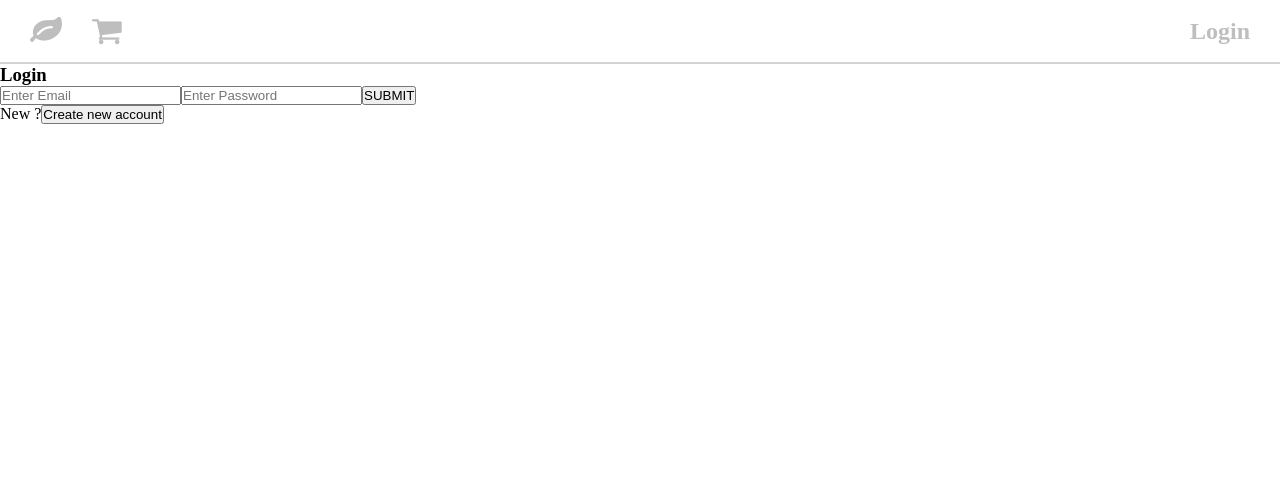
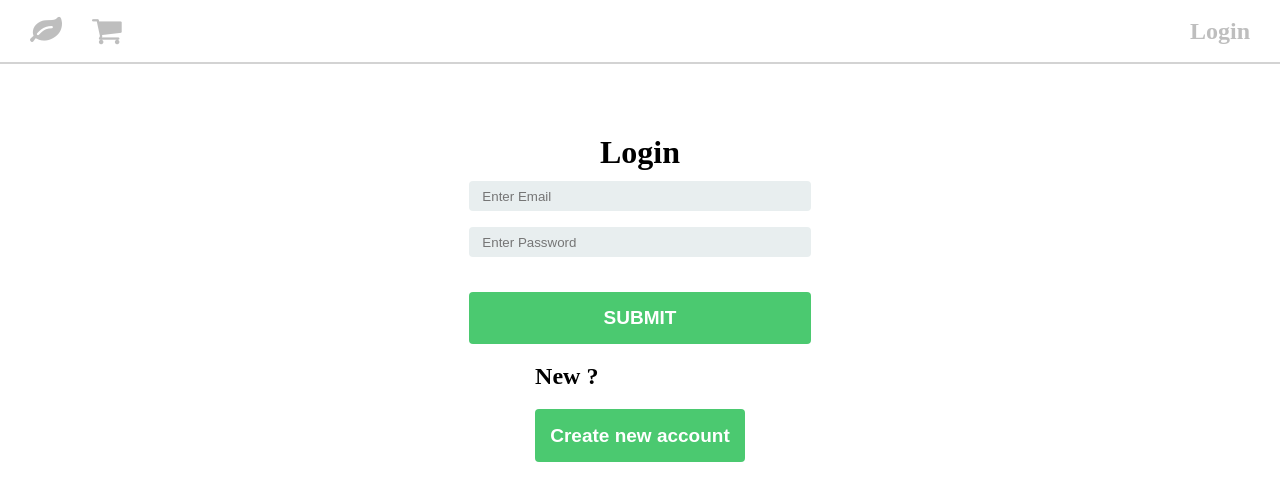
Before and after one commit to prakhar308/e-commerce-client, a React (Create React App) app: page /login in a window 1280 px wide. Shown: the top 500 px of the page. Built offline with nearby package versions, Linux system fonts and the light colour scheme.

Commit message:
add styling to Checkout page

```diff
--- a/src/components/App.js
+++ b/src/components/App.js
@@ -6,8 +6,8 @@ import HomePage from './HomePage/HomePage';
 import Cart from '../containers/Cart/Cart'
 import { tryAutoSignin } from  '../actions/'
 import Navbar from '../containers/Navbar/Navbar'
-import AuthForm from '../containers/AuthForm'
-import Checkout from '../containers/Checkout'
+import AuthForm from '../containers/AuthForm/AuthForm'
+import Checkout from '../containers/Checkout/Checkout'
 import OrderConfirmed from '../containers/OrderConfirmed'
 
 class App extends Component {
--- a/src/components/OrderSummary.js
+++ b/src/components/OrderSummary.js
@@ -1,20 +1,25 @@
 import React from 'react';
+
+import classes from '../containers/Checkout/Checkout.module.css'
 
 const OrderSummary = (props) => {
    const { cart, totalPrice } = props.cart;
    return (
-      <div>
+      <div className={classes.OrderSummar}>
          <h2>Order Summary</h2>
          <p>You have {cart.length} items in your cart.</p>
          {
             cart.map((cartItem) => (
-               <div
-                  key={cartItem._id}>
-                  {cartItem.qty}{' '}x{' '}{cartItem.name}{' '}${cartItem.price}
+               <div key={cartItem._id} className={classes.CartItem}>
+                  <div>{cartItem.qty}{' '}x{' '}{cartItem.name}</div>
+                  <div>${cartItem.price}</div>
                </div>
             ))
          }
-         <p><strong>Total {totalPrice}</strong></p>
+         <div className={classes.CartItem}>
+            <div>Total</div>
+            <div>${totalPrice}</div>
+         </div>
       </div>
    )
 }
--- a/src/containers/AddressForm.js
+++ b/src/containers/AddressForm.js
@@ -2,6 +2,7 @@ import React, { Component } from 'react';
 import { connect } from 'react-redux';
 
 import { placeOrder } from '../actions/';
+import classes from './Checkout/Checkout.module.css'
 
 class AddressForm extends Component {
    constructor(props) {
@@ -29,7 +30,7 @@ class AddressForm extends Component {
    render() {
       const { name, street, locality, city, pincode } = this.state;
       return (
-         <div>
+         <div className={classes.AddressForm}>
             <form onSubmit={this.handleSubmit}>
                <label htmlFor="name">Name</label>
                <input
--- a/src/containers/AuthForm.js
+++ /dev/null
@@ -1,114 +0,0 @@
-import React, { Component } from 'react';
-import { connect } from 'react-redux';
-import { Redirect } from 'react-router-dom'
-
-import { auth } from '../actions/'
-
-class AuthForm extends Component {
-   constructor(props) {
-      super(props);
-      this.state = {
-         name: "",
-         email: "",
-         password: "",
-         isLogin: true,
-      }
-   }
-
-   handleChange = e => {
-      this.setState({ [e.target.name]: e.target.value });
-   }
-
-   switchAuthMode = () => {
-      this.setState(prevState => ({
-         isLogin: !this.state.isLogin
-      }))
-   }
-
-   handleSubmit = e => {
-      const { email, password, isLogin, name } = this.state;
-      e.preventDefault();
-      this.props.onAuth(email, password, isLogin, name)
-   }
-
-   render() {
-      const { email, password, isLogin, name } = this.state;
-      const { error, isAuthenticated } = this.props;
-
-      let authRedirect = null;
-      // if user is already signedin then redirect user
-      if (isAuthenticated) {
-         authRedirect = <Redirect to="/" />
-      }
-
-      let errorMessage = null;
-      if (error) {
-         errorMessage = error
-      }
-
-      return (
-         <div>
-            {authRedirect}
-            {errorMessage}
-            <h3>{isLogin ? 'Login' : 'Signup'}</h3>
-            <form onSubmit={this.handleSubmit}>
-               {!isLogin && (
-                  <input
-                     type="text"
-                     name="name"
-                     placeholder="Enter Name"
-                     value={name}
-                     onChange={this.handleChange}
-                  />
-               )}
-               <input
-                  type="text"
-                  name="email"
-                  placeholder="Enter Email"
-                  value={email}
-                  onChange={this.handleChange}
-               />
-               <input
-                  type="password"
-                  name="password"
-                  placeholder="Enter Password"
-                  value={password}
-                  onChange={this.handleChange}
-               />
-               <button>SUBMIT</button>
-            </form>
-            {
-               isLogin
-               ? (
-                     <div>
-                        New ?
-                        <button
-                           onClick={this.switchAuthMode}
-                        >Create new account</button>
-                     </div>
-                  )
-               : (
-                     <div>
-                        Already have an account
-                        <button
-                           onClick={this.switchAuthMode}
-                        >Login</button>
-                     </div>
-                  )
-            }
-         </div>
-      )
-   }
-}
-
-const mapStateToProps = state => ({
-   ...state.user
-})
-
-const mapDispatchToProps = dispatch => ({
-   onAuth: (email, password, isLogin, name) => {
-      dispatch(auth(email, password, isLogin, name))
-   }
-})
-
-export default connect(mapStateToProps, mapDispatchToProps)(AuthForm);
--- a/src/containers/Checkout.js
+++ b/src/containers/Checkout/Checkout.js
@@ -2,10 +2,12 @@ import React, { Component } from 'react';
 import { connect } from 'react-redux';
 import { Redirect } from 'react-router-dom';
 
-import AddressForm from '../containers/AddressForm'
-import OrderSummary from '../components/OrderSummary'
-import { fetchCart } from '../actions/';
-import withAuthenticate from '../HOC/withAuthenticate'
+import AddressForm from '../../containers/AddressForm'
+import OrderSummary from '../../components/OrderSummary'
+import { fetchCart } from '../../actions/';
+import withAuthenticate from '../../HOC/withAuthenticate'
+
+import classes from './Checkout.module.css'
 
 class Checkout extends Component {
    componentDidMount() {
@@ -17,10 +19,12 @@ class Checkout extends Component {
       const purchased = this.props.order.purchased;
       return (
          <div>
-            { purchased ? <Redirect to="/order-confirmed" /> : null }
             <h1>Shipping</h1>
-            <AddressForm />
-            <OrderSummary cart={cart}/>
+            <div className={classes.Checkout}>
+               { purchased ? <Redirect to="/order-confirmed" /> : null }
+               <AddressForm />
+               <OrderSummary cart={cart}/>
+            </div>
          </div>
       )
    }
--- /dev/null
+++ b/src/containers/Checkout/Checkout.module.css
@@ -0,0 +1,60 @@
+.Checkout {
+   display: flex;
+   flex-wrap: wrap;
+   justify-content: space-around;
+   max-height: 500px;
+   margin: 40px;
+}
+
+.AddressForm {
+   flex: 0 1 30%;
+}
+
+.AddressForm form {
+   display: flex;
+   flex-direction: column;
+   border: 1px solid lightgray;
+   border-radius: 4px;
+   margin: 20px;
+}
+
+.AddressFrom input {
+   background-color: #e8eeef;
+   border: none;
+   border-radius: 4px;
+   outline: none;
+   height: 30px;
+   flex-wrap: wrap;
+   padding: 15px;
+   margin: 5px;
+   font-size: 15px;
+}
+
+.AddressForm button {
+   flex-wrap: wrap;
+   cursor: pointer;
+   margin: 10px;
+   padding: 10px;
+   background-color: #d1e231;
+   border: none;
+   border-radius: 4px;
+   text-align: center;
+   font-size: 19px;
+   font-weight: 600;
+   color: #FFF;
+}
+
+.OrderSummary {
+   display: flex;
+   flex-direction: column;
+   border: 1px solid lightgray;
+   border-radius: 4px;
+   flex: 0 1 80%;
+   margin: 20px;
+   padding: 20px;
+}
+
+.CartItem {
+   display: flex;
+   justify-content: space-between;
+}
```
